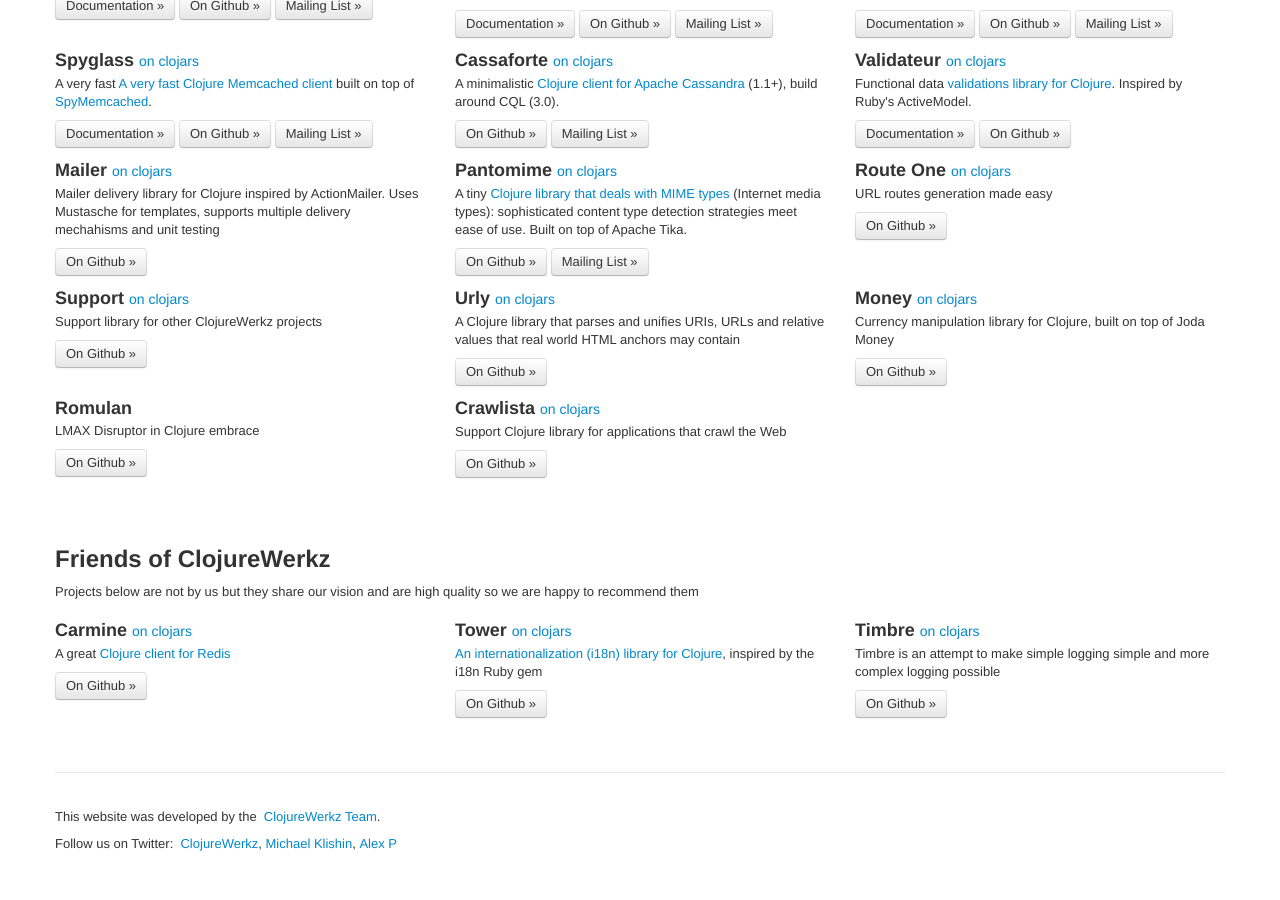
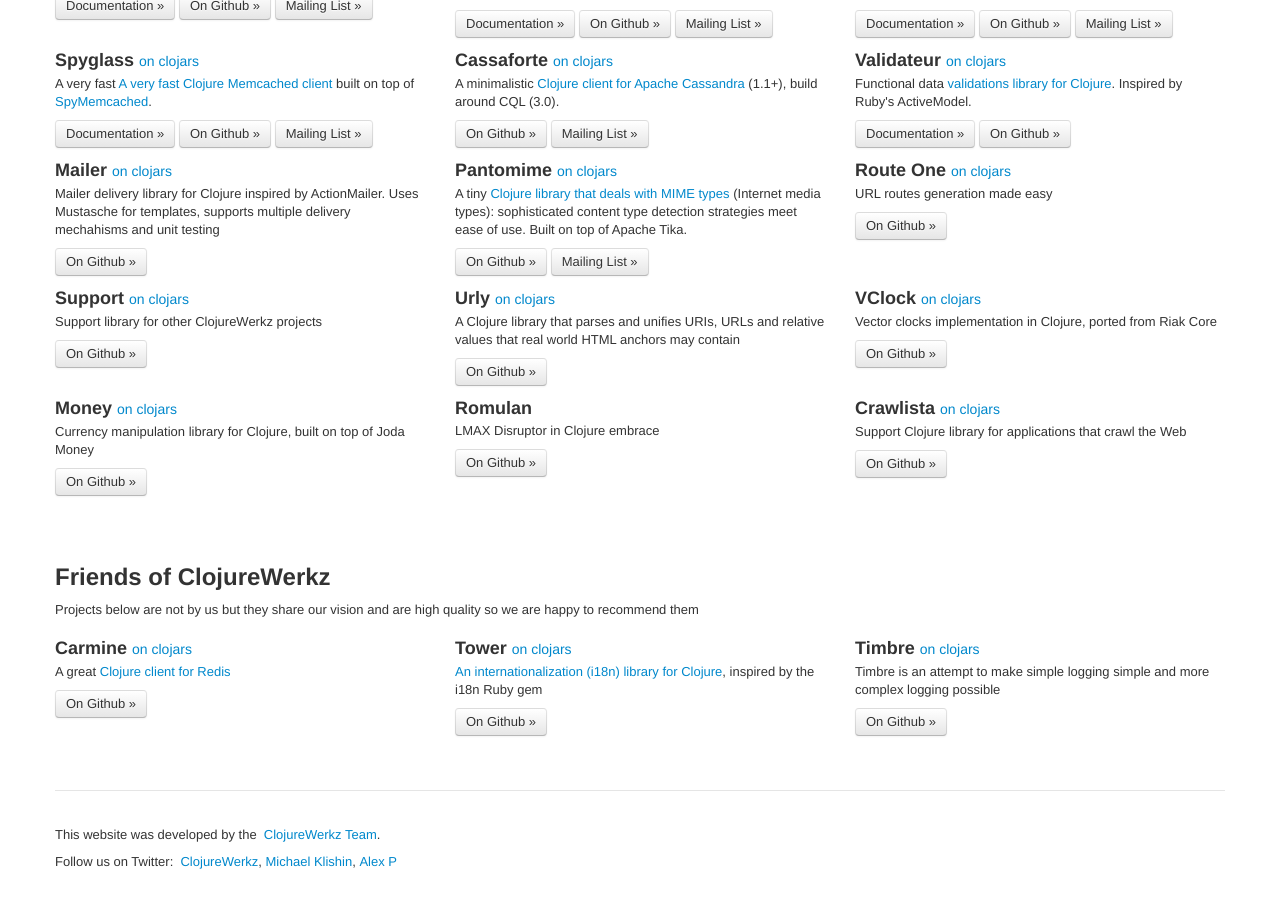
Before and after one commit to clojurewerkz/clojurewerkz.org, a Jekyll site: the page built from index.html, in a window 1280 px wide and 900 px high, scrolled down 662 px. Built offline with Jekyll 4.4.1, drawn with Linux system fonts in a browser that asks for light colours; some web fonts are replaced.

Commit message:
Add VClock

```diff
--- a/index.html
+++ b/index.html
@@ -141,13 +141,18 @@
     <p><a class='btn' href='https://github.com/michaelklishin/urly'>On Github »</a></p>
   </div>
   <div class='span4'>
+    <h3>VClock <small><a href="https://clojars.org/clojurewerkz/vclock">on clojars</a></small></h3>
+    <p>Vector clocks implementation in Clojure, ported from Riak Core</p>
+    <p><a class='btn' href='https://github.com/michaelklishin/vclock'>On Github »</a></p>
+  </div>
+</div>
+
+<div class='row-fluid'>
+  <div class='span4'>
     <h3>Money <small><a href="https://clojars.org/clojurewerkz/money">on clojars</a></small></h3>
     <p>Currency manipulation library for Clojure, built on top of Joda Money</p>
     <p><a class='btn' href='https://github.com/clojurewerkz/money'>On Github »</a></p>
   </div>
-</div>
-
-<div class='row-fluid'>
   <div class='span4'>
     <h3>Romulan</h3>
     <p>LMAX Disruptor in Clojure embrace</p>
```
